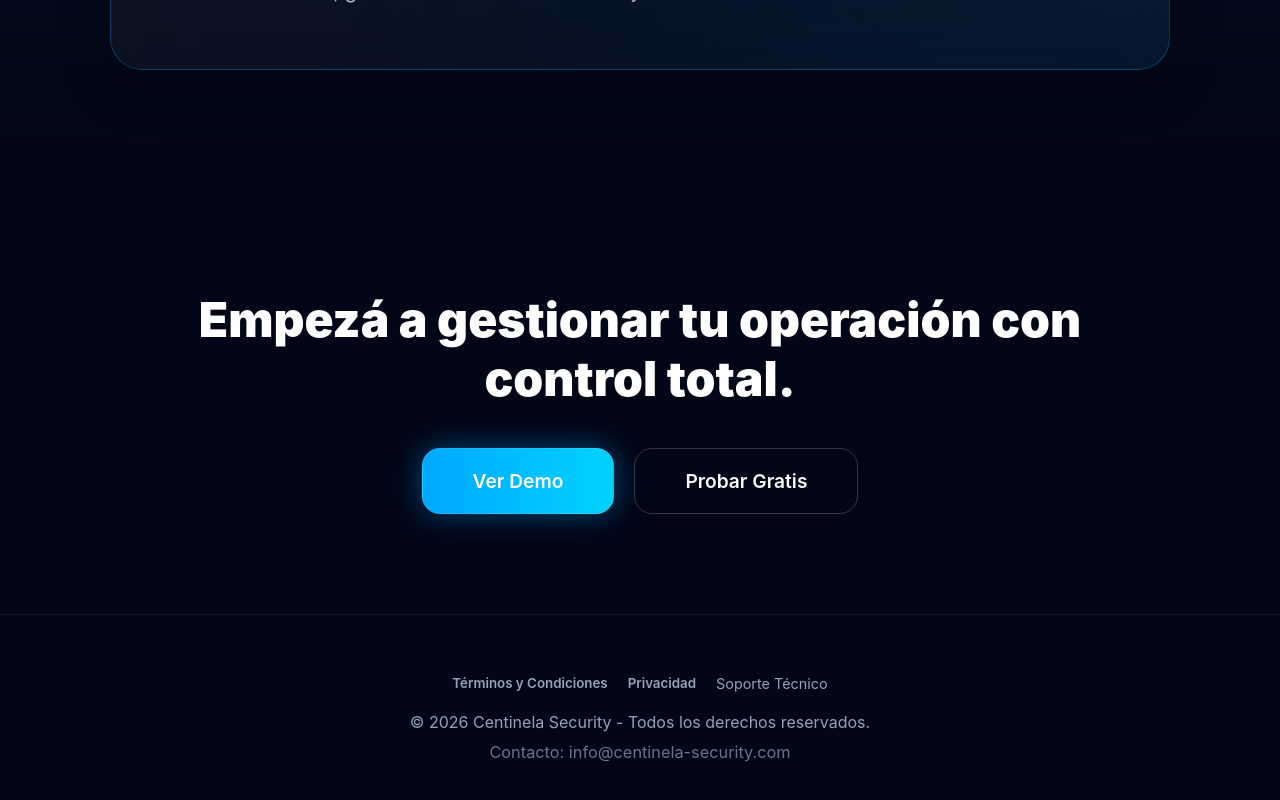
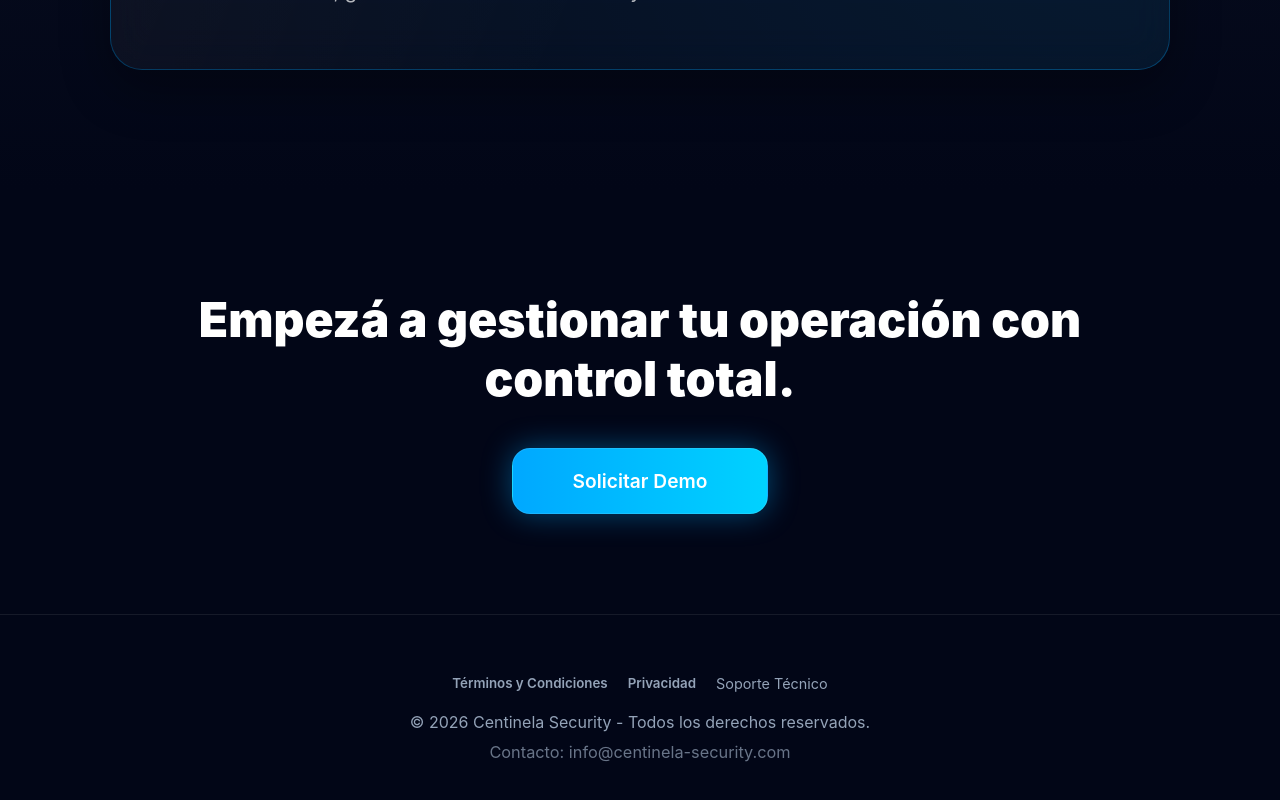
Before and after one commit to ErLun2/Centinela-2.0---copia-2-, a React (Vite) app: page / in a window 1280 px wide. Shown: the part 6100-6900 px from the top of the page. Built offline with nearby package versions, Linux system fonts and the light colour scheme; no server answers.

Commit message:
Update LandingPage.jsx

```diff
--- a/src/pages/LandingPage.jsx
+++ b/src/pages/LandingPage.jsx
@@ -293,18 +293,10 @@ const LandingPage = () => {
                 <button
                   onClick={() => setShowDemo(true)}
                   className="primary"
-                  style={{ padding: '20px 50px', fontSize: '1.2rem', borderRadius: '18px', boxShadow: '0 0 30px rgba(0,168,255,0.4)', background: 'linear-gradient(90deg, #00a8ff, #00d2ff)' }}
+                  style={{ padding: '20px 60px', fontSize: '1.2rem', borderRadius: '18px', boxShadow: '0 0 30px rgba(0,168,255,0.4)', background: 'linear-gradient(90deg, #00a8ff, #00d2ff)' }}
                 >
-                  Ver Demo
+                  Solicitar Demo
                 </button>
-                <Link to="/login">
-                  <button
-                      className="secondary"
-                      style={{ padding: '20px 50px', fontSize: '1.2rem', borderRadius: '18px', border: '1px solid rgba(255,255,255,0.2)', background: 'transparent' }}
-                  >
-                      Probar Gratis
-                  </button>
-                </Link>
             </div>
         </div>
       </section>
```
